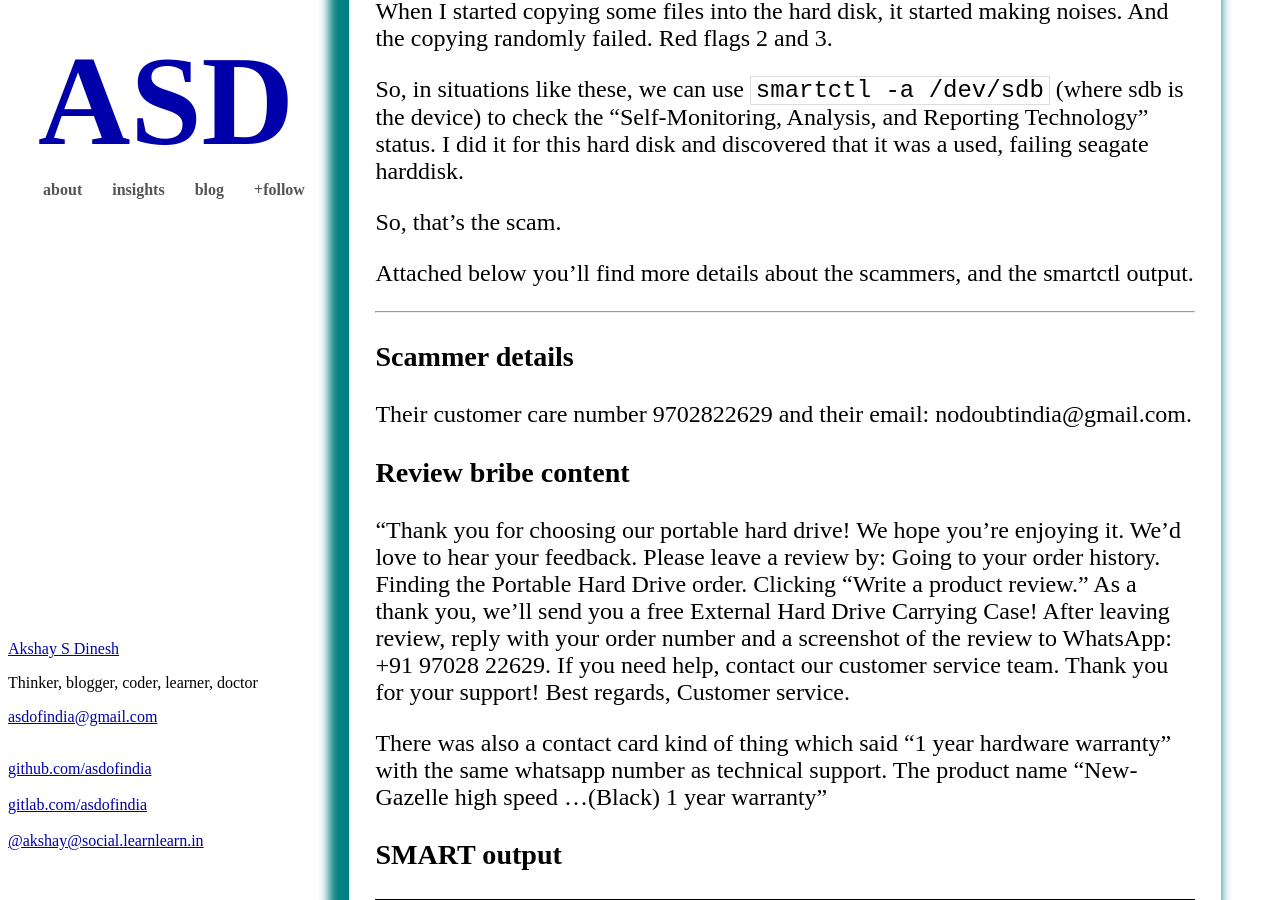
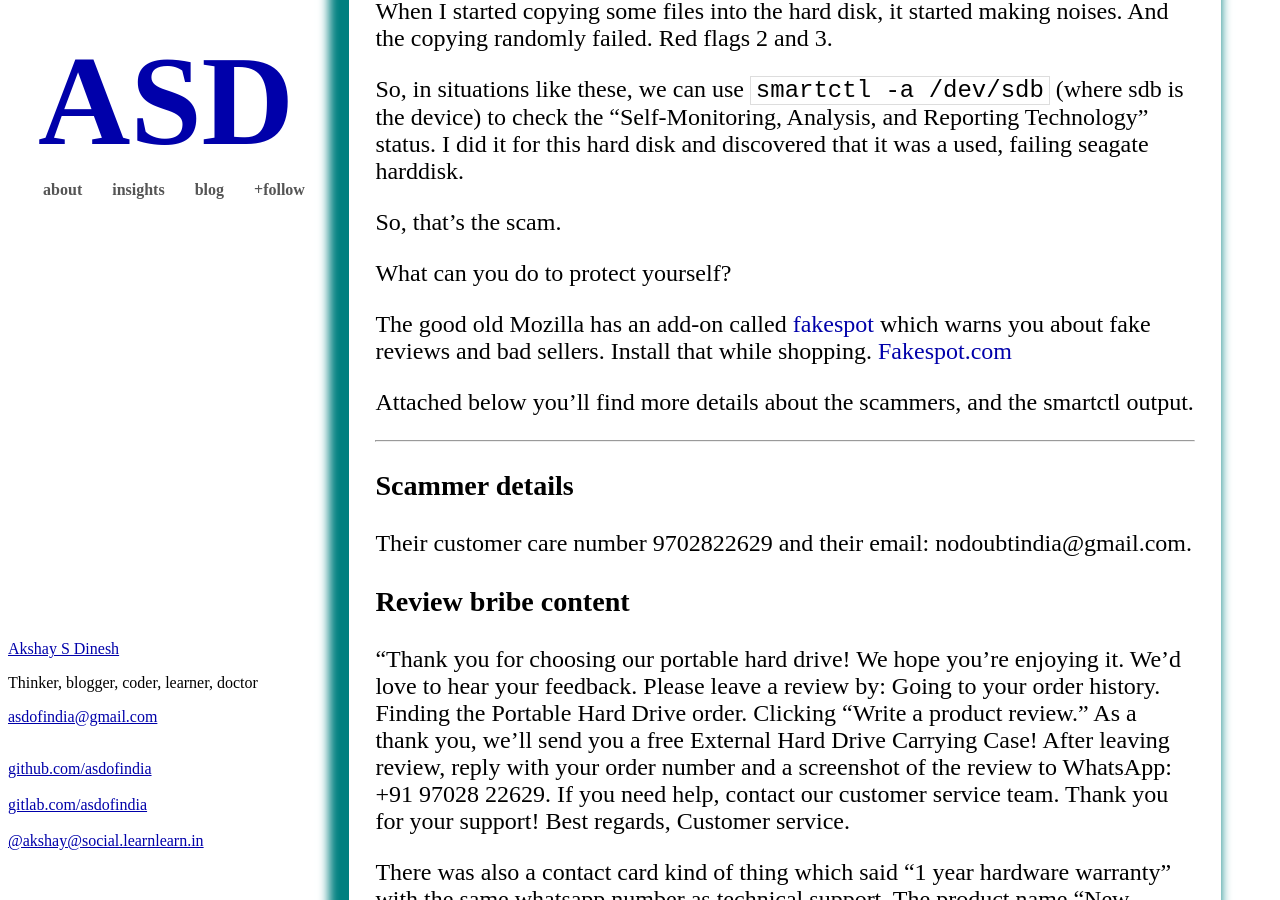
Before and after one commit to asdofindia/asdofindia.github.io, a Jekyll site: the page built from _posts/2025-01-20-hard-disk-scam-amazon.md, in a window 1280 px wide and 900 px high, scrolled down 591 px. Built offline with Jekyll 4.4.1, drawn with Linux system fonts in a browser that asks for light colours.

Commit message:
feat: add fakespot

```diff
--- a/_posts/2025-01-20-hard-disk-scam-amazon.md
+++ b/_posts/2025-01-20-hard-disk-scam-amazon.md
@@ -19,7 +19,12 @@ So, in situations like these, we can use `smartctl -a /dev/sdb` (where sdb is th
 
 So, that's the scam.
 
+What can you do to protect yourself?
+
+The good old Mozilla has an add-on called [fakespot](https://blog.mozilla.org/en/products/how-to-use-fakespot/) which warns you about fake reviews and bad sellers. Install that while shopping. [Fakespot.com](https://www.fakespot.com/)
+
 Attached below you'll find more details about the scammers, and the smartctl output.
+
 
 ---
 
```
